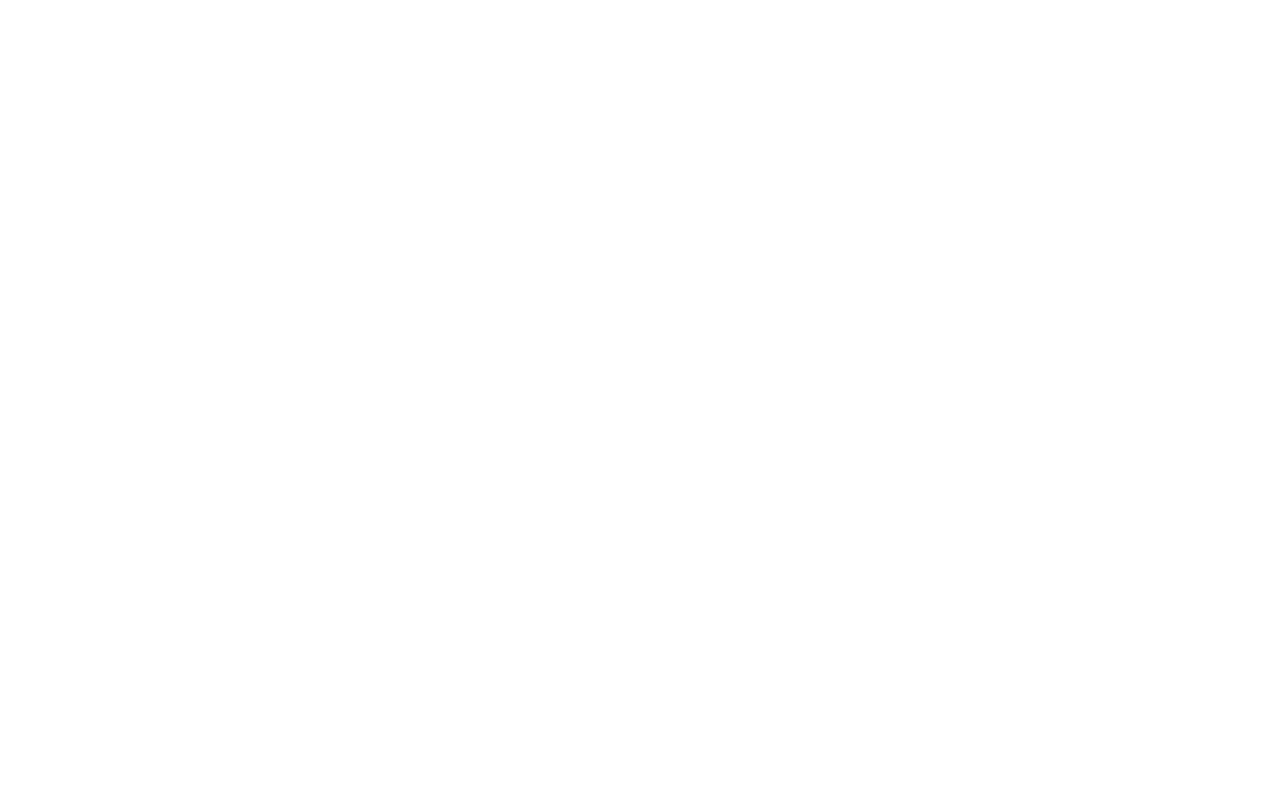
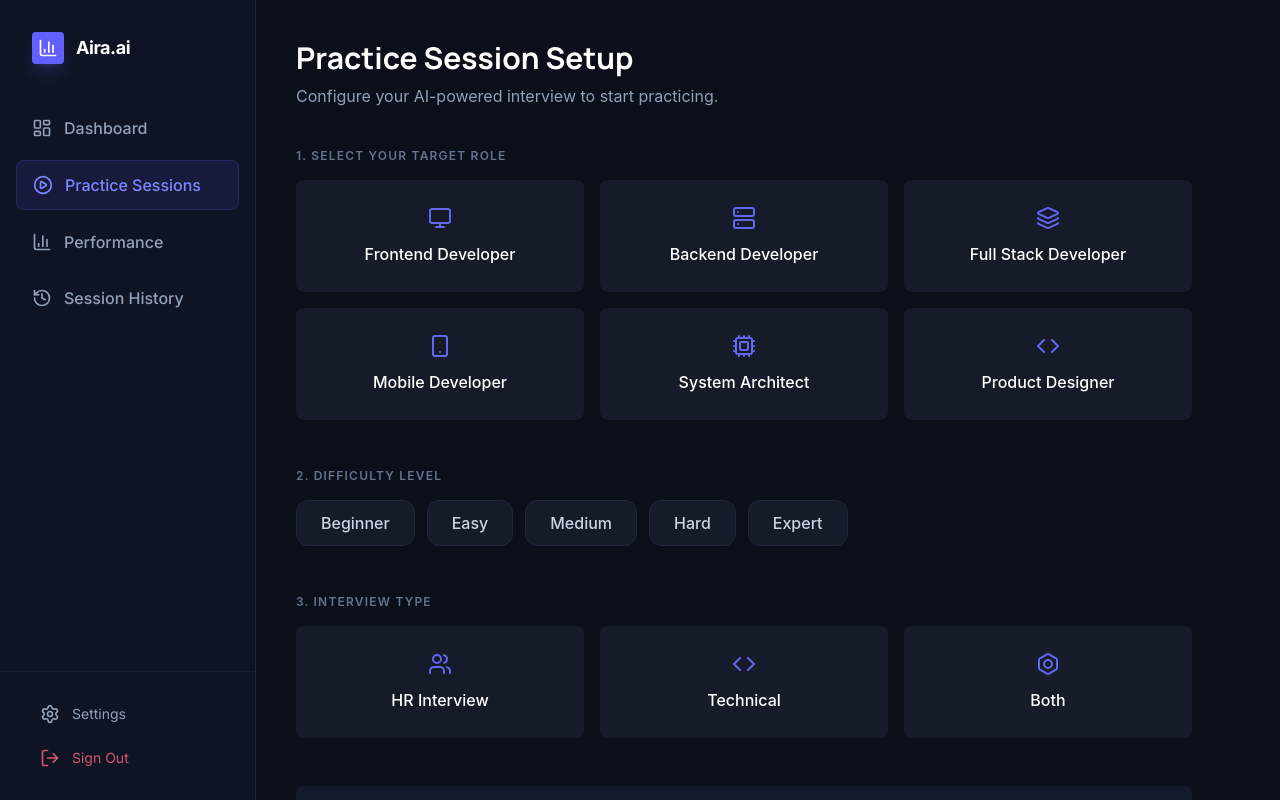
Before and after one commit to ItsTechUtsav/Aira.AI, a React (Vite) app in the folder frontend/: page /practice in a window 1280 px wide. Before the commit this address had no page. Built offline with nearby package versions, Linux system fonts and the light colour scheme; sample sign-in values are in the browser's storage.

Commit message:
practice session added

```diff
--- /dev/null
+++ b/frontend/src/pages/session.jsx
@@ -0,0 +1,127 @@
+import React, { useState } from 'react';
+import {
+  PlayCircle,
+  Code,
+  Server,
+  Layers,
+  Smartphone,
+  Monitor,
+  Users,
+  Cpu,
+  Bolt
+} from 'lucide-react';
+
+const Session = () => {
+  const [selection, setSelection] = useState({
+    role: '',
+    difficulty: '',
+    type: ''
+  });
+
+  const roles = [
+    { id: 'frontend', label: 'Frontend Developer', icon: <Monitor size={24} /> },
+    { id: 'backend', label: 'Backend Developer', icon: <Server size={24} /> },
+    { id: 'fullstack', label: 'Full Stack Developer', icon: <Layers size={24} /> },
+    { id: 'mobile', label: 'Mobile Developer', icon: <Smartphone size={24} /> },
+    { id: 'architect', label: 'System Architect', icon: <Cpu size={24} /> },
+    { id: 'designer', label: 'Product Designer', icon: <Code size={24} /> },
+  ];
+
+  const difficulties = ['Beginner', 'Easy', 'Medium', 'Hard', 'Expert'];
+
+  const interviewTypes = [
+    { id: 'hr', label: 'HR Interview', icon: <Users size={24} /> },
+    { id: 'technical', label: 'Technical', icon: <Code size={24} /> },
+    { id: 'both', label: 'Both', icon: <Bolt size={24} /> },
+  ];
+
+  const handleSelect = (category, value) => {
+    setSelection(prev => ({ ...prev, [category]: value }));
+  };
+
+  const isFormComplete = selection.role && selection.difficulty && selection.type;
+
+  return (
+    <div className="w-full p-10 text-white font-sans">
+      <header className="mb-10">
+        <h1 className="text-3xl font-bold">Practice Session Setup</h1>
+        <p className="text-slate-400 mt-2">Configure your AI-powered interview to start practicing.</p>
+      </header>
+
+      <div className="max-w-4xl space-y-12">
+        {/* 1. Role Selection */}
+        <section>
+          <label className="block text-xs font-semibold text-slate-500 uppercase tracking-widest mb-4">1. Select your Target Role</label>
+          <div className="grid grid-cols-1 sm:grid-cols-2 md:grid-cols-3 gap-4">
+            {roles.map((role) => (
+              <button
+                key={role.id}
+                onClick={() => handleSelect('role', role.label)}
+                className={`p-6 rounded-xl border-2 text-center transition-all duration-200 flex flex-col items-center gap-3
+                  ${selection.role === role.label
+                    ? 'border-[#6366f1] bg-[#6366f1]/5'
+                    : 'border-transparent bg-[#161b2a] hover:border-slate-700'}`}
+              >
+                <span className="text-[#6366f1]">{role.icon}</span>
+                <span className="font-medium">{role.label}</span>
+              </button>
+            ))}
+          </div>
+        </section>
+
+        {/* 2. Difficulty Selection */}
+        <section>
+          <label className="block text-xs font-semibold text-slate-500 uppercase tracking-widest mb-4">2. Difficulty Level</label>
+          <div className="flex flex-wrap gap-3">
+            {difficulties.map((level) => (
+              <button
+                key={level}
+                onClick={() => handleSelect('difficulty', level)}
+                className={`px-6 py-2.5 rounded-full border font-medium transition-all
+                  ${selection.difficulty === level
+                    ? 'bg-[#6366f1] border-[#6366f1] text-white'
+                    : 'bg-[#161b2a] border-[#1e293b] text-slate-300 hover:border-slate-600'}`}
+              >
+                {level}
+              </button>
+            ))}
+          </div>
+        </section>
+
+        {/* 3. Interview Type */}
+        <section>
+          <label className="block text-xs font-semibold text-slate-500 uppercase tracking-widest mb-4">3. Interview Type</label>
+          <div className="grid grid-cols-1 md:grid-cols-3 gap-4">
+            {interviewTypes.map((type) => (
+              <button
+                key={type.id}
+                onClick={() => handleSelect('type', type.label)}
+                className={`p-6 rounded-xl border-2 text-center transition-all duration-200 flex flex-col items-center gap-3
+                  ${selection.type === type.label
+                    ? 'border-[#6366f1] bg-[#6366f1]/5'
+                    : 'border-transparent bg-[#161b2a] hover:border-slate-700'}`}
+              >
+                <span className="text-[#6366f1]">{type.icon}</span>
+                <span className="font-medium">{type.label}</span>
+              </button>
+            ))}
+          </div>
+        </section>
+
+        {/* Start Button */}
+        <button
+          disabled={!isFormComplete}
+          className={`w-full py-5 rounded-xl font-bold text-lg flex items-center justify-center gap-3 transition-all
+            ${isFormComplete
+              ? 'bg-[#6366f1] text-white shadow-lg shadow-indigo-500/25 hover:-translate-y-1'
+              : 'bg-slate-800 text-slate-500 cursor-not-allowed opacity-50'}`}
+        >
+          <PlayCircle size={24} />
+          Start Mock Interview
+        </button>
+      </div>
+    </div>
+  );
+};
+
+export default Session;
--- a/frontend/src/routes/AppRoutes.jsx
+++ b/frontend/src/routes/AppRoutes.jsx
@@ -2,6 +2,7 @@ import { Routes, Route } from "react-router-dom";
 import Home from "../pages/Home";
 import Login from "../pages/Login";
 import Dashboard from "../pages/dashboard";
+import Session from "../pages/session";
 import InterviewHistory from "../pages/History";
 import Analytic from "../pages/Analytic";
 import Settings from "../pages/Settings";
@@ -10,28 +11,25 @@ import ProtectedRoute from "./ProtectedRoute";
 
 export default function AppRoutes() {
   return (
-
     <Routes>
+      {/* Public Routes */}
       <Route path="/" element={<Home />} />
       <Route path="/auth" element={<Login />} />
 
+      {/* Protected Routes with DashboardLayout */}
       <Route
-        path="/"
         element={
           <ProtectedRoute>
             <DashboardLayout />
           </ProtectedRoute>
         }
       >
-
         <Route path="/dashboard" element={<Dashboard />} />
+        <Route path="/practice" element={<Session />} />
         <Route path="/history" element={<InterviewHistory />} />
         <Route path="/analytics" element={<Analytic />} />
         <Route path="/settings" element={<Settings />} />
-
       </Route>
-
     </Routes>
-
   );
 }
```
Also changed, not shown: 1 other file (tests, documents, lock files or other folders). Lines whose indentation alone changed are shown as unchanged.
